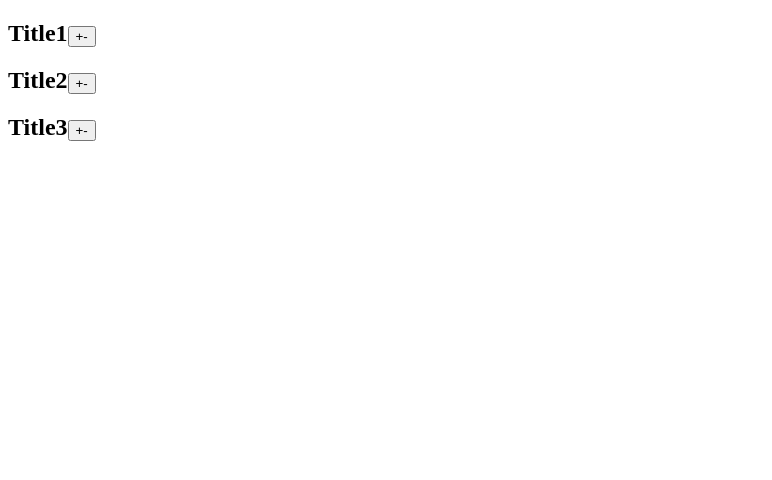
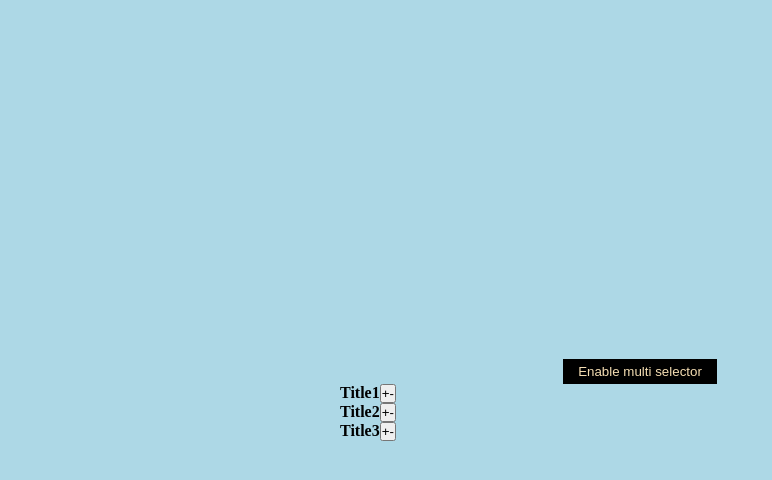
Before and after one commit to merovinjs/react-hooks-lesson, a React (Vite) app: page /exercise/acordion in a window 1280 px wide. Shown: the top 480 px of the page, without its empty margins (0-772 px from the left). Built offline with nearby package versions, Linux system fonts and the light colour scheme.

Commit message:
added:acodionmenü

```diff
--- /dev/null
+++ b/src/index.css
@@ -0,0 +1,5 @@
+* {
+  margin: 0;
+  padding: 0;
+  box-sizing: border-box;
+}
--- a/src/main.tsx
+++ b/src/main.tsx
@@ -1,5 +1,6 @@
 import ReactDOM from "react-dom/client";
 import App from "./App";
+import "./index.css";
 
 ReactDOM.createRoot(document.getElementById("root")!).render(
   <>
--- a/src/pages/exercise/Acordion/Acordion.tsx
+++ b/src/pages/exercise/Acordion/Acordion.tsx
@@ -1,27 +1,79 @@
-import { useState } from "react";
+// import { useState } from "react";
+// import { acordionData } from "./data";
+// import { AcordionDataType } from "../../../types/exerciseType";
+// import styles from "./styles.module.css";
+// const Acordion = () => {
+//   const [selected, setSelected] = useState<number | null>(null);
+
+//   function handleClick(getCurrentId: number) {
+//     setSelected(getCurrentId === selected ? null : getCurrentId);
+//   }
+
+//   return (
+//     <div className={styles.wrapper}>
+//       <div className={styles.acordContainer}>
+//         {acordionData.map((singleData: AcordionDataType) => (
+//           <div key={singleData.id}>
+//             <h2>
+//               {singleData.title}
+//               <button onClick={() => handleClick(singleData.id)}>
+//                 <span>+-</span>
+//               </button>
+//             </h2>
+//             {selected === singleData.id ? <p>{singleData.description}</p> : ""}
+//           </div>
+//         ))}
+//       </div>
+//     </div>
+//   );
+// };
+
+// export default Acordion;
+
 import { acordionData } from "./data";
 import { AcordionDataType } from "../../../types/exerciseType";
+import styles from "./styles.module.css";
+import { useState } from "react";
+const Acordion = () => {
+  const data = acordionData;
+  const [selected, setSelected] = useState<number | null>();
+  const [multiselection, setMultiSelection] = useState(false);
+  const [multiple, setMultiple] = useState<any[]>([]);
 
-const Acordion = () => {
-  const [selected, setSelected] = useState<number | null>(null);
+  const handleSingleSelect = (id: number) => {
+    setSelected(id === selected ? null : id);
+  };
+  const handleMultiSelection = (id: number) => {
+    let allseleceted: any = [...multiple];
 
-  function handleClick(getCurrentId: number) {
-    setSelected(getCurrentId === selected ? null : getCurrentId);
-  }
+    const findIndeofCurrentID = allseleceted.indexOf(id);
+
+    if (findIndeofCurrentID === -1) {
+      allseleceted.push(id);
+    } else allseleceted.splice(findIndeofCurrentID, 1);
+    setMultiple(allseleceted);
+  };
 
   return (
-    <div>
-      {acordionData.map((singleData: AcordionDataType) => (
-        <div key={singleData.id}>
-          <h2>
-            {singleData.title}
-            <button onClick={() => handleClick(singleData.id)}>
-              <span>+-</span>
-            </button>
-          </h2>
-          {selected === singleData.id ? <p>{singleData.description}</p> : ""}
-        </div>
-      ))}
+    <div className={styles.wrapper}>
+      <button onClick={() => setMultiSelection(!multiselection)} className={styles.enableBtn}>
+        Enable multi selector
+      </button>
+      <div className={styles.acordContainer}>
+        {data && data.length > 0
+          ? data.map((item: AcordionDataType) => (
+              <div key={item.id}>
+                <h4>
+                  {item.title}
+                  <span>
+                    <button onClick={multiselection ? () => handleMultiSelection(item.id) : () => handleSingleSelect(item.id)}>+-</button>
+                  </span>
+                </h4>
+                {multiselection ? multiple.indexOf(item.id) !== -1 && <p>{item.description}</p> : selected === item.id && <p>{item.description}</p>}
+              </div>
+            ))
+          : "data yok"}
+      </div>
     </div>
   );
 };
--- a/src/pages/exercise/Acordion/styles.module.css
+++ b/src/pages/exercise/Acordion/styles.module.css
@@ -0,0 +1,18 @@
+.wrapper {
+  height: 100vh;
+  width: 100%;
+  display: flex;
+  align-items: center;
+  justify-content: center;
+  background-color: lightblue;
+  flex-direction: column;
+}
+.acordContainer {
+  width: 600px;
+}
+.enableBtn {
+  padding: 5px 15px;
+  background-color: black;
+  color: wheat;
+  border: none;
+}
```
